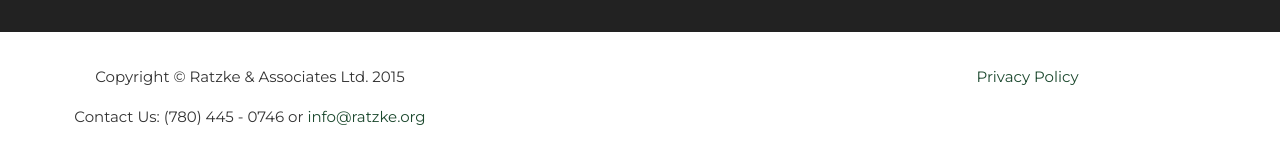
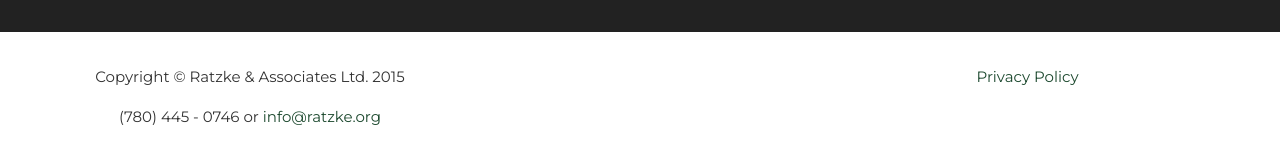
Before and after one commit to RatzkeAndAssociatesLtd/ratzkeandassociatesltd.github.io, a Jekyll site: the page built from index.html, in a window 1280 px wide and 900 px high, scrolled down 4391 px. Shown: the part 738-897 px from the top of the window. Built offline with Jekyll 4.4.1, drawn with Linux system fonts in a browser that asks for light colours; nearby versions of some CDN libraries; some web fonts are replaced.

Commit message:
Update footer.html

```diff
--- a/_includes/footer.html
+++ b/_includes/footer.html
@@ -2,7 +2,7 @@
         <div class="container">
             <div class="row">
                 <div class="col-md-4">
-                    <span class="copyright">Copyright &copy; {{ site.title }} 2015 <br/> Contact Us: (780) 445 - 0746 or <a href="mailto:info@ratzke.org">info@ratzke.org</a></span>
+                    <span class="copyright">Copyright &copy; {{ site.title }} 2015 <br/>(780) 445 - 0746 or <a href="mailto:info@ratzke.org">info@ratzke.org</a></span>
                 </div>
                 <div class="col-md-4">
 
```
